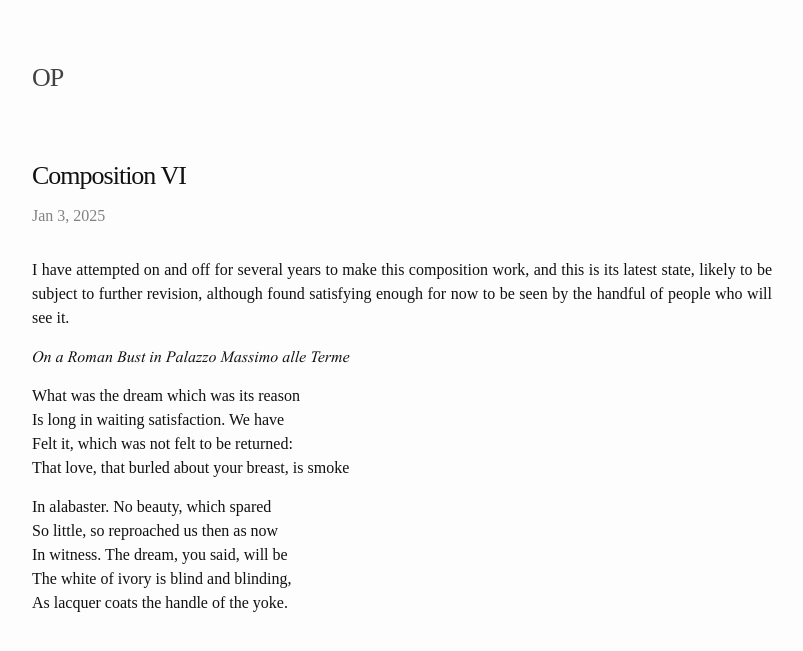
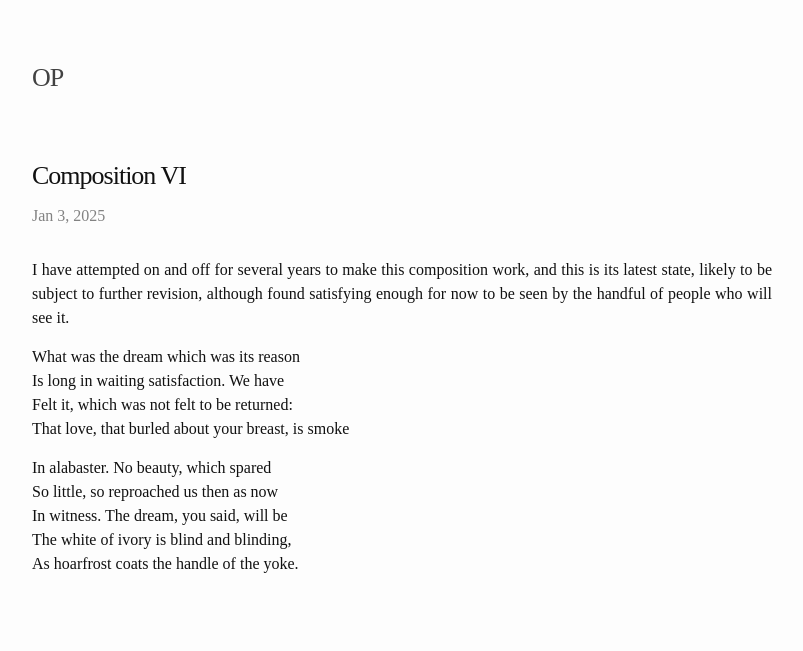
Before and after one commit to TheatrumMundi/TheatrumMundi, a Jekyll site: the page built from _posts/2025-01-03-composition-vi.markdown, in a window 1280 px wide. Shown: the top 651 px of the page, without its empty margins (238-1041 px from the left). Built offline with Jekyll 4.4.1, drawn with Linux system fonts in a browser that asks for light colours; some web fonts are replaced.

Commit message:
Update 2025-01-03-composition-vi.markdown

```diff
--- a/_posts/2025-01-03-composition-vi.markdown
+++ b/_posts/2025-01-03-composition-vi.markdown
@@ -6,8 +6,6 @@ categories: jekyll update
 ---
 
 I have attempted on and off for several years to make this composition work, and this is its latest state, likely to be subject to further revision, although found satisfying enough for now to be seen by the handful of people who will see it.
-
-*On a Roman Bust in Palazzo Massimo alle Terme* <br>
 
 What was the dream which was its reason <br>
 Is long in waiting satisfaction. We have <br>
@@ -18,4 +16,4 @@ In alabaster. No beauty, which spared <br>
 So little, so reproached us then as now <br>
 In witness. The dream, you said, will be <br>
 The white of ivory is blind and blinding, <br>
-As lacquer coats the handle of the yoke. <br>
+As hoarfrost coats the handle of the yoke. <br>
```
